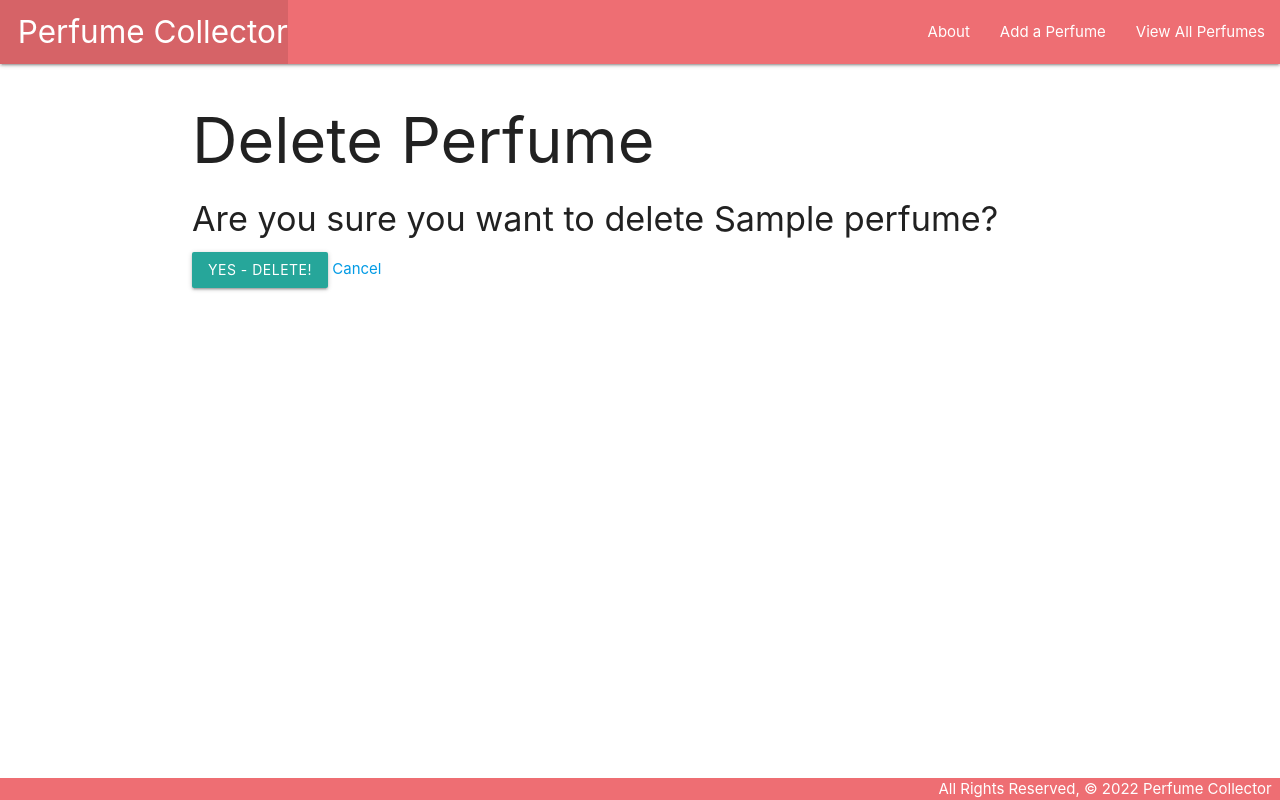
After one commit to annakreno/perfumecollector, a Django app: page /perfumes/1/delete/ in a window 1280 px wide. The commit adds this page. Run offline with Django 4.2, Linux system fonts and the light colour scheme; tables that the repository leaves empty hold one stand-in row (values such as "Sample post").

Commit message:
lab pt3 complete

```diff
--- a/main_app/models.py
+++ b/main_app/models.py
@@ -1,4 +1,5 @@
 from django.db import models
+from django.urls import reverse
 
 # Create your models here.
 class Perfume(models.Model):
@@ -9,3 +10,8 @@ class Perfume(models.Model):
 
     def __str__(self):
         return self.name
+
+    def get_absolute_url(self):
+        return reverse('detail', kwargs={'perfume_id': self.id})
+
+# class Review(models.Model):
--- a/main_app/templates/base.html
+++ b/main_app/templates/base.html
@@ -20,7 +20,7 @@
         </ul>
         <ul class="right">
           <li><a href="{% url 'about' %}">About</a></li>
-          <li><a href="{% url 'add_perfume' %}">Add a Perfume</a></li>
+          <li><a href="{% url 'perfumes_create' %}">Add a Perfume</a></li>
           <li><a href="{% url 'index' %}">View All Perfumes</a></li>
         </ul>
       </div>
--- /dev/null
+++ b/main_app/templates/main_app/perfume_confirm_delete.html
@@ -0,0 +1,13 @@
+{% extends 'base.html' %}
+
+{% block content %}
+  <h1>Delete Perfume</h1>
+
+  <h4>Are you sure you want to delete {{ object.name }}?</h4>
+
+  <form action="" method="POST">
+    {% csrf_token %}
+    <input type="submit" value="Yes - Delete!" class="btn">
+    <a href="{% url 'detail' perfume.id %}">Cancel</a>
+  </form>
+{% endblock %}
--- a/main_app/templates/perfumes/detail.html
+++ b/main_app/templates/perfumes/detail.html
@@ -13,6 +13,10 @@
         {% endfor %} -->
       <p>Description: {{ perfume.description|linebreaks }}</p>
     </div>
+    <div class="card-action">
+        <a href="{% url 'perfumes_update' perfume.id %}">Edit</a>
+        <a href="{% url 'perfumes_delete' perfume.id %}">Delete</a>
+    </div>
 </div>
 
 {% endblock %}
--- a/main_app/urls.py
+++ b/main_app/urls.py
@@ -6,5 +6,7 @@ urlpatterns = [
     path('perfumes/', views.perfumes_index, name='index'),
     path('about/', views.about, name='about'),
     path('perfumes/<int:perfume_id>/', views.perfumes_detail, name='detail'),
-    path('perfumes/add', views.add_perfume, name='add_perfume'),
+    path('perfumes/create/', views.PerfumeCreate.as_view(), name='perfumes_create'),
+    path('perfumes/<int:pk>/update/', views.PerfumeUpdate.as_view(), name='perfumes_update'),
+    path('perfumes/<int:pk>/delete/', views.PerfumeDelete.as_view(), name='perfumes_delete'),
 ]
--- a/main_app/views.py
+++ b/main_app/views.py
@@ -1,4 +1,5 @@
 from django.shortcuts import render
+from django.views.generic.edit import CreateView, UpdateView, DeleteView
 from .models import Perfume
 
 # Create your views here.
@@ -17,5 +18,14 @@ def perfumes_detail(request, perfume_id):
   perfume = Perfume.objects.get(id=perfume_id)
   return render(request, 'perfumes/detail.html', {'perfume': perfume})
 
-def add_perfume(request):
-  pass
+class PerfumeCreate(CreateView):
+  model = Perfume
+  fields = "__all__"
+
+class PerfumeUpdate(UpdateView):
+  model = Perfume
+  fields = "__all__"
+
+class PerfumeDelete(DeleteView):
+  model = Perfume
+  success_url = '/perfumes'
```
Also changed, not shown: main_app/templates/main_app/perfume_form.html (added, +19 -0 lines).
